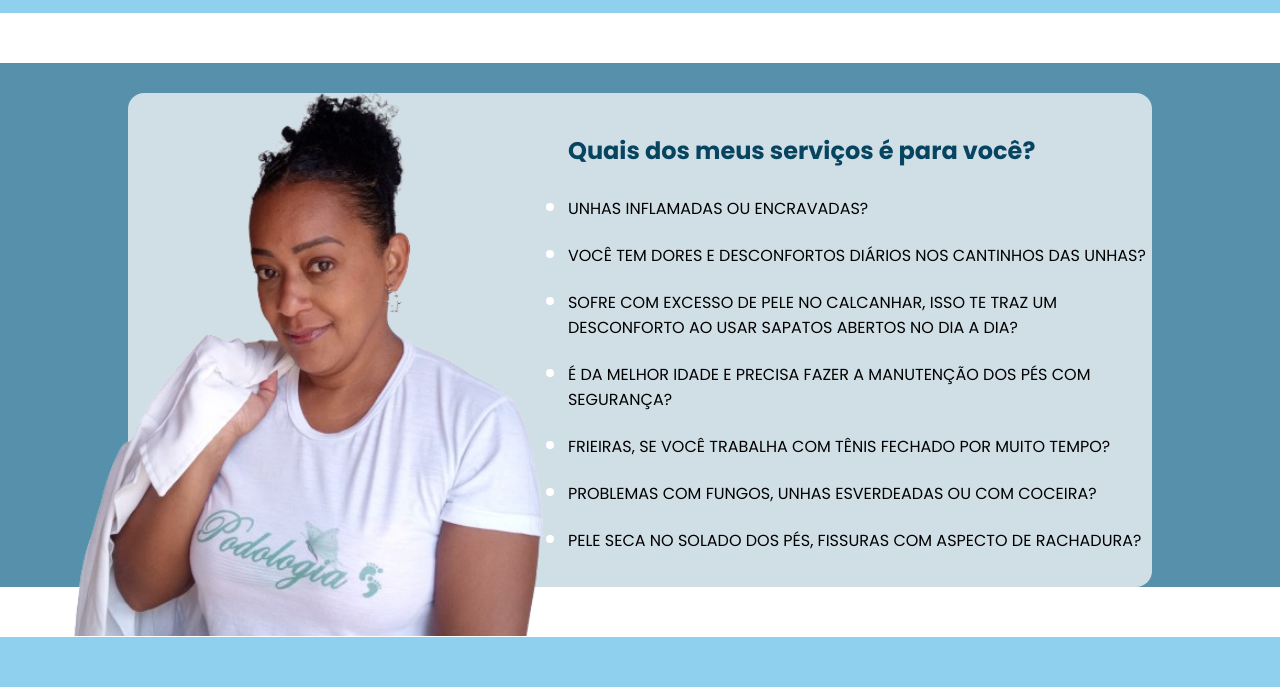
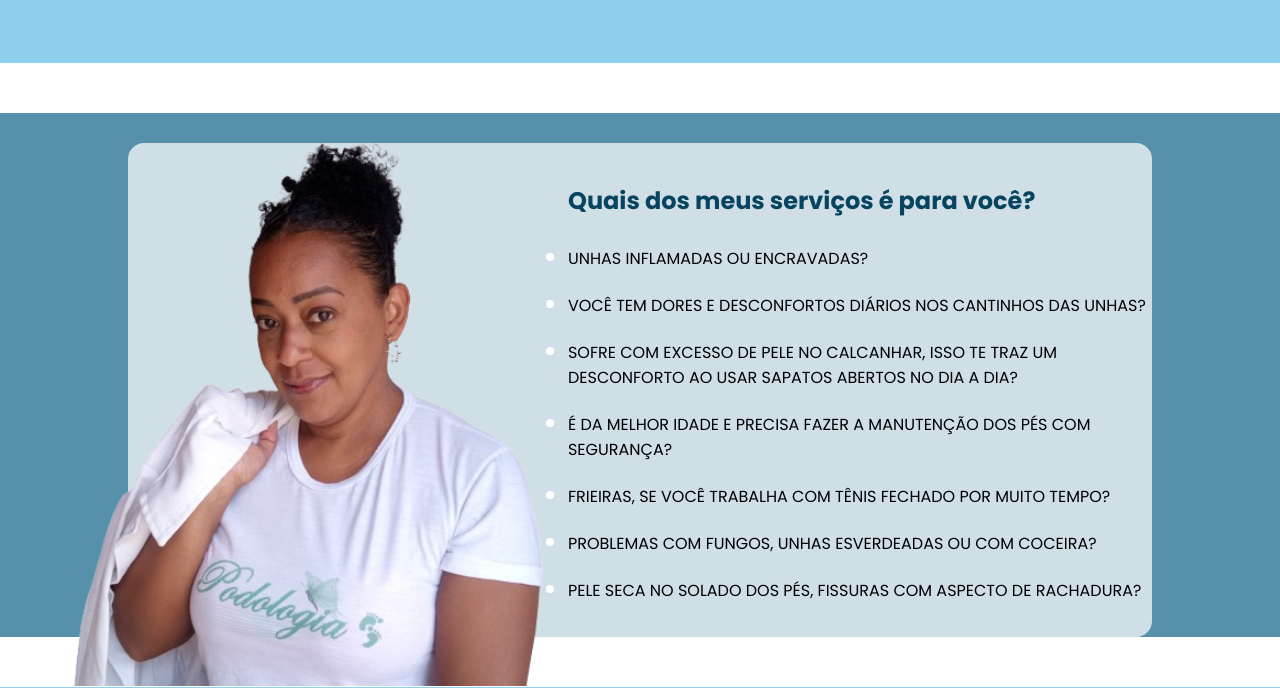
Before and after one commit to joaojuniorrdev/Patricia-Candido, a plain HTML site: page index.htm in a window 1280 px wide. Shown: the part 122-810 px from the top of the page. Drawn offline with Linux system fonts and the light colour scheme.

Commit message:
html/css final version

```diff
--- a/main.css
+++ b/main.css
@@ -6,6 +6,7 @@
 }
 html{
     min-width: 980px;
+    background-color: #90D0EF;
 }
 
 
@@ -19,6 +20,7 @@ html{
         width: 100%;
         padding: 16px;
         flex-wrap: nowrap;
+
     }
     header div.container{
         display: flex;
@@ -102,6 +104,8 @@ html{
         margin-top: 50px;
         margin-bottom: 50px;
         padding-top: 30px;
+        border-top: 50px solid #fff;
+        border-bottom: 50px solid #fff;
     }
     section.secao1 .container{
         width: 80%;
@@ -365,6 +369,7 @@ html{
 
     footer{
         background-color: #90D0EF;
+        border-top: 20px solid #fff;
     }
     footer .img{
         display: flex;
@@ -384,7 +389,7 @@ html{
         align-items: center;
         width: 90%;
         margin: 0 auto;
-        padding-bottom: 5px;
+
     }
     footer .copy img{
         width: 28px;
```
